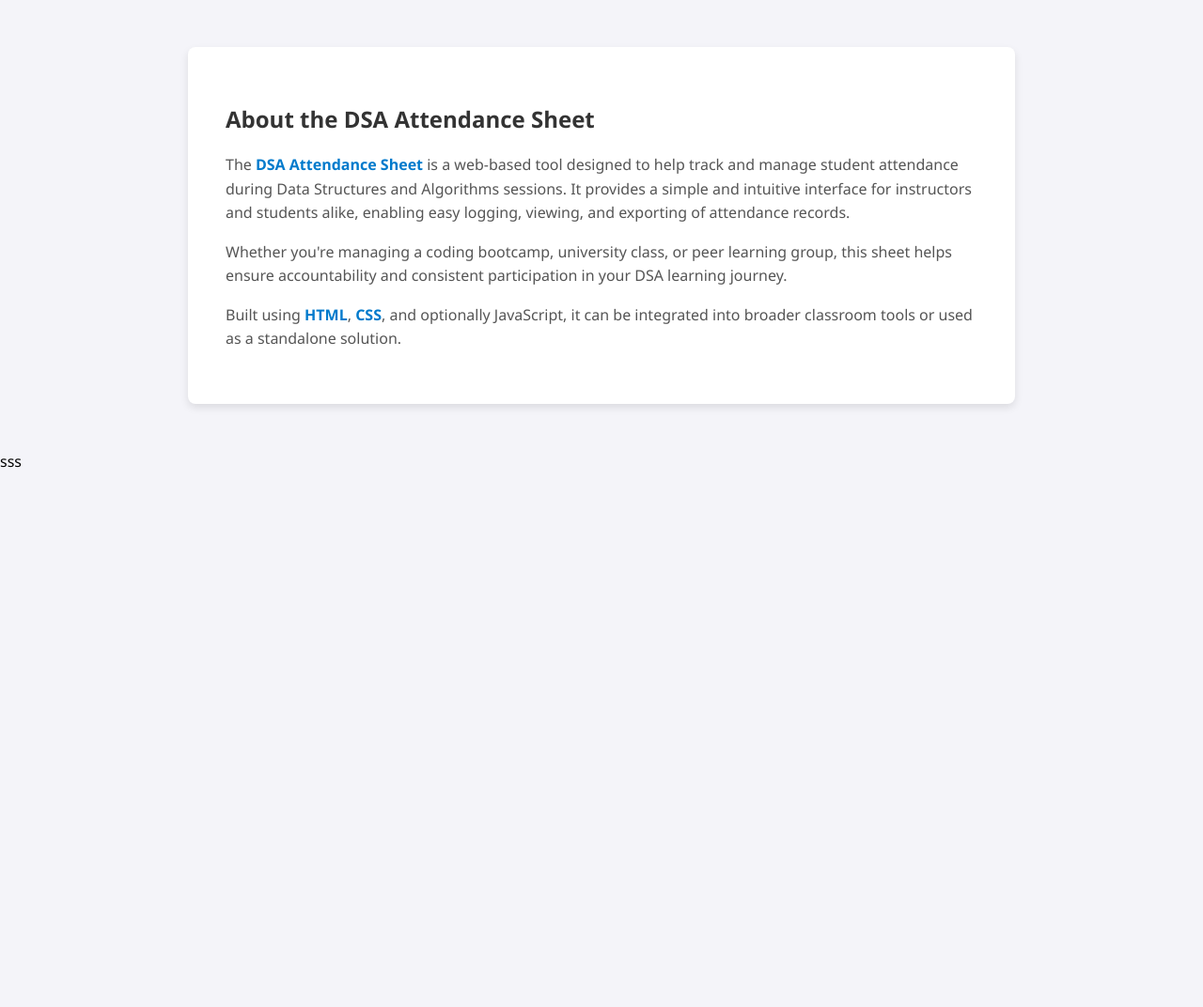
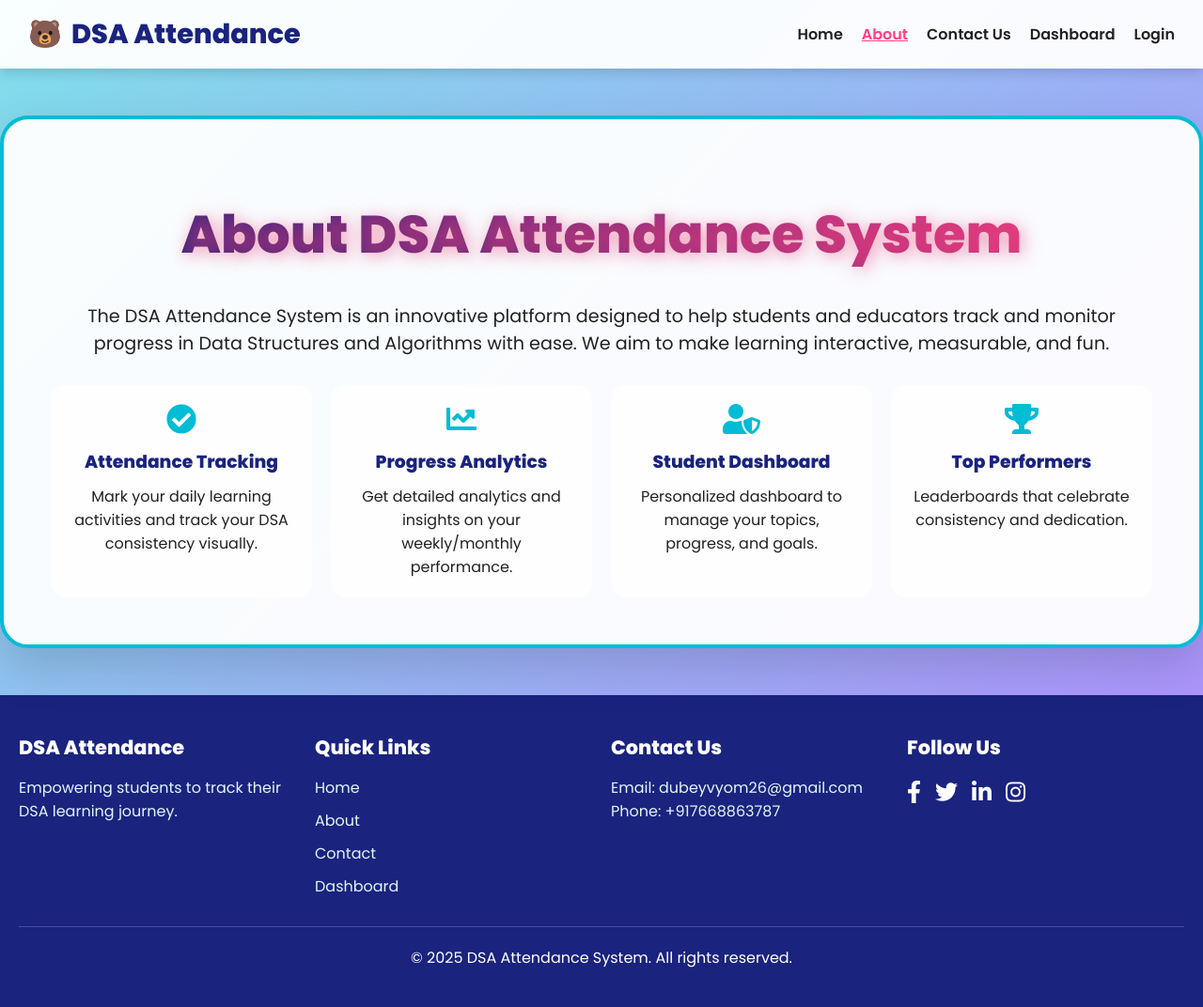
Before and after one commit to devillikevd/Attendance-Sheet, a plain HTML site: page about.html in a window 1280 px wide. Shown: the whole page at 94% size. Before the commit the page ends 800 px from the top, so only its background shows below. Drawn offline with Linux system fonts and the light colour scheme.

Commit message:
Update about.html

```diff
--- a/about.html
+++ b/about.html
@@ -1,57 +1,107 @@
 <!DOCTYPE html>
 <html lang="en">
 <head>
-  <meta charset="UTF-8">
-  <meta name="viewport" content="width=device-width, initial-scale=1">
-  <title>About - DSA Attendance Sheet</title>
-  <style>
-    body {
-      font-family: 'Segoe UI', Tahoma, Geneva, Verdana, sans-serif;
-      background-color: #f4f4f9;
-      margin: 0;
-      padding: 0;
-    }
-
-    .about-section {
-      max-width: 800px;
-      margin: 50px auto;
-      background-color: #fff;
-      padding: 40px;
-      border-radius: 8px;
-      box-shadow: 0 4px 8px rgba(0,0,0,0.1);
-    }
-
-    .about-section h2 {
-      color: #333;
-      margin-bottom: 20px;
-    }
-
-    .about-section p {
-      color: #555;
-      line-height: 1.6;
-    }
-
-    .highlight {
-      color: #007acc;
-      font-weight: bold;
-    }
-  </style>
+  <meta charset="UTF-8" />
+  <meta name="viewport" content="width=device-width, initial-scale=1.0"/>
+  <title>About - DSA Attendance System</title>
+  <link href="https://fonts.googleapis.com/css2?family=Poppins:wght@400;600;800&display=swap" rel="stylesheet" />
+  <link rel="stylesheet" href="https://cdnjs.cloudflare.com/ajax/libs/font-awesome/5.15.4/css/all.min.css"/>
+  <link rel="stylesheet" href="styles.css" />
 </head>
 <body>
 
-  <div class="about-section">
-    <h2>About the DSA Attendance Sheet</h2>
-    <p>
-      The <span class="highlight">DSA Attendance Sheet</span> is a web-based tool designed to help track and manage student attendance during Data Structures and Algorithms sessions. It provides a simple and intuitive interface for instructors and students alike, enabling easy logging, viewing, and exporting of attendance records.
-    </p>
-    <p>
-      Whether you're managing a coding bootcamp, university class, or peer learning group, this sheet helps ensure accountability and consistent participation in your DSA learning journey.
-    </p>
-    <p>
-      Built using <span class="highlight">HTML</span>, <span class="highlight">CSS</span>, and optionally JavaScript, it can be integrated into broader classroom tools or used as a standalone solution.
-    </p>
+  <nav class="navbar">
+    <div class="logo">
+      <span class="teddy-icon">🐻</span> DSA Attendance
+    </div>
+    <ul class="nav-links">
+      <li><a href="index.html">Home</a></li>
+      <li><a href="about.html" class="active">About</a></li>
+      <li><a href="contact.html">Contact Us</a></li>
+      <li><a href="dashboard.html">Dashboard</a></li>
+      <li><a href="#" id="loginLink" onclick="toggleLogin()">Login</a></li>
+    </ul>
+    <div class="hamburger"><i class="fas fa-bars"></i></div>
+  </nav>
+
+  <div class="login-modal" id="loginModal">
+    <div class="login-content">
+      <span class="close" onclick="toggleLogin()">&times;</span>
+      <h2>Login</h2>
+      <div class="login-form">
+        <input type="email" placeholder="Email" required />
+        <input type="password" placeholder="Password" required />
+        <button>Login</button>
+        <p>Not registered? <a href="#">Sign Up</a></p>
+      </div>
+    </div>
   </div>
 
+  <section class="container about">
+    <h1>About DSA Attendance System</h1>
+    <p style="text-align: center; font-size: 1.2em; margin-bottom: 30px;">
+      The DSA Attendance System is an innovative platform designed to help students and educators track and monitor progress in Data Structures and Algorithms with ease. We aim to make learning interactive, measurable, and fun.
+    </p>
+
+    <div class="features">
+      <div class="feature-card">
+        <i class="fas fa-check-circle"></i>
+        <h3>Attendance Tracking</h3>
+        <p>Mark your daily learning activities and track your DSA consistency visually.</p>
+      </div>
+      <div class="feature-card">
+        <i class="fas fa-chart-line"></i>
+        <h3>Progress Analytics</h3>
+        <p>Get detailed analytics and insights on your weekly/monthly performance.</p>
+      </div>
+      <div class="feature-card">
+        <i class="fas fa-user-shield"></i>
+        <h3>Student Dashboard</h3>
+        <p>Personalized dashboard to manage your topics, progress, and goals.</p>
+      </div>
+      <div class="feature-card">
+        <i class="fas fa-trophy"></i>
+        <h3>Top Performers</h3>
+        <p>Leaderboards that celebrate consistency and dedication.</p>
+      </div>
+    </div>
+  </section>
+
+  <footer>
+    <div class="footer-content">
+      <div class="footer-section">
+        <h3>DSA Attendance</h3>
+        <p>Empowering students to track their DSA learning journey.</p>
+      </div>
+      <div class="footer-section">
+        <h3>Quick Links</h3>
+        <ul>
+          <li><a href="index.html">Home</a></li>
+          <li><a href="about.html">About</a></li>
+          <li><a href="contact.html">Contact</a></li>
+          <li><a href="dashboard.html">Dashboard</a></li>
+        </ul>
+      </div>
+      <div class="footer-section">
+        <h3>Contact Us</h3>
+        <p>Email: dubeyvyom26@gmail.com</p>
+        <p>Phone: +917668863787</p>
+      </div>
+      <div class="footer-section">
+        <h3>Follow Us</h3>
+        <div class="social-icons">
+          <a href="#"><i class="fab fa-facebook-f"></i></a>
+          <a href="#"><i class="fab fa-twitter"></i></a>
+          <a href="#"><i class="fab fa-linkedin-in"></i></a>
+          <a href="https://www.instagram.com/_vyom_dubey/"><i class="fab fa-instagram"></i></a>
+        </div>
+      </div>
+    </div>
+    <div class="footer-bottom">
+      <p>&copy; 2025 DSA Attendance System. All rights reserved.</p>
+    </div>
+  </footer>
+
+  <script src="script.js"></script>
 </body>
 </html>
-sss
```
